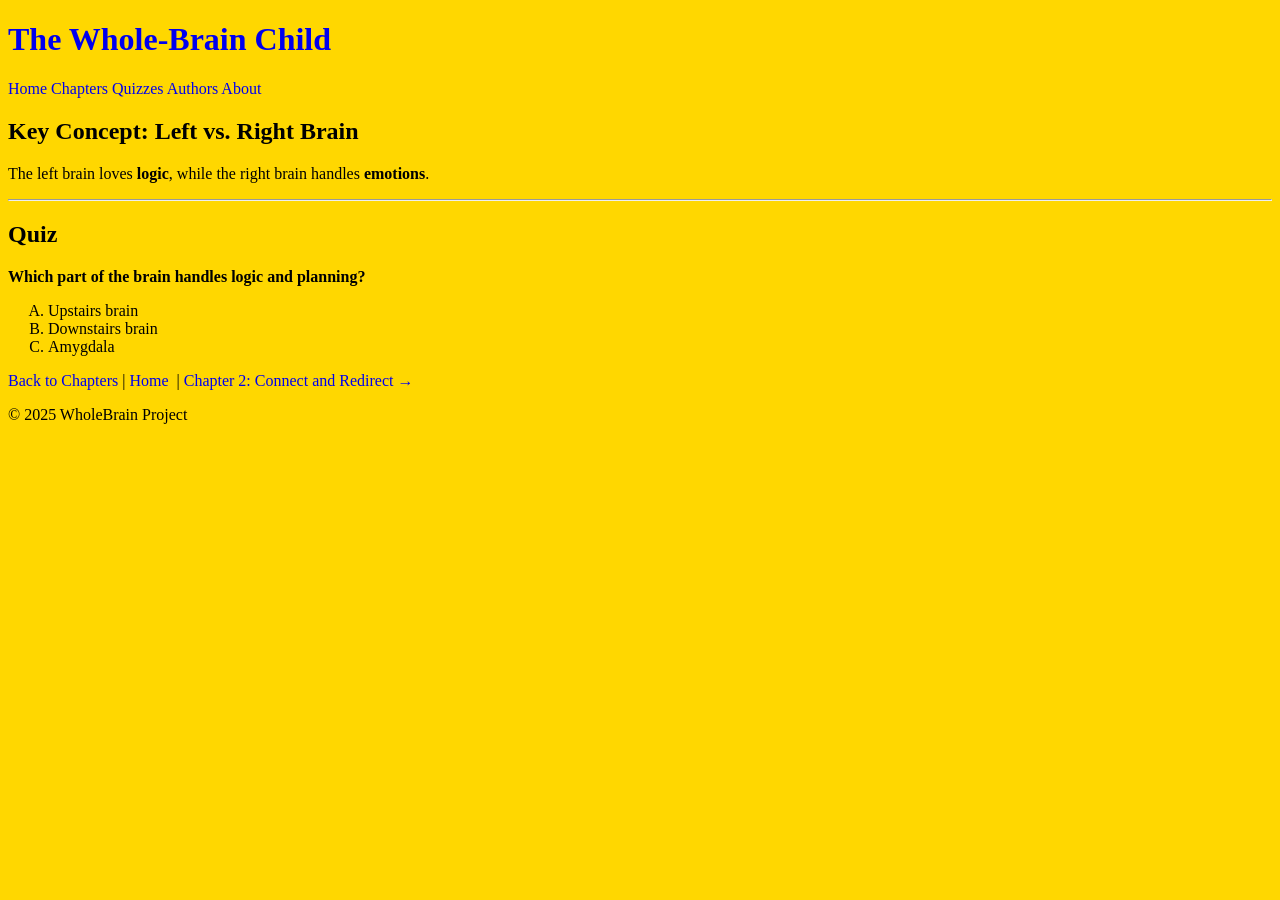
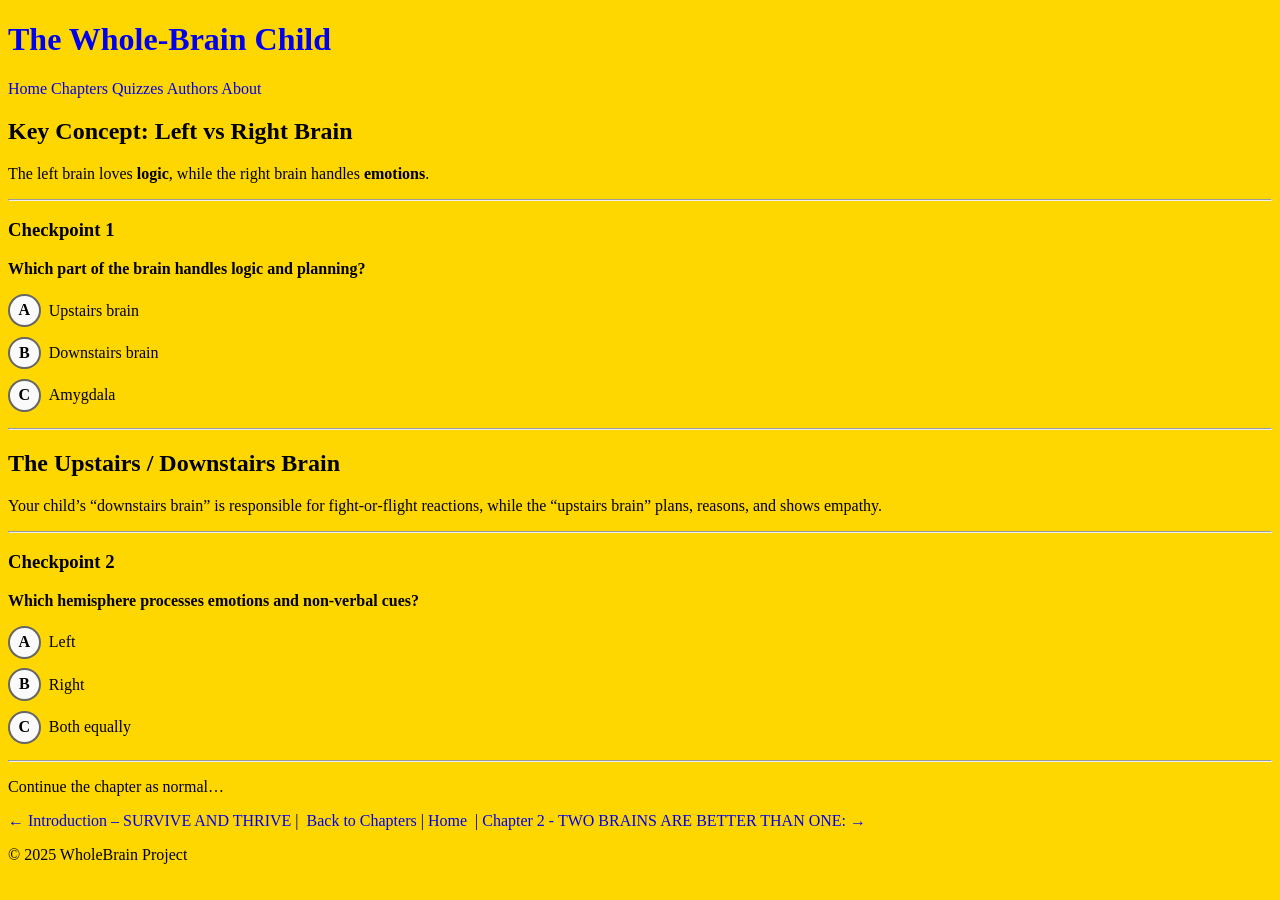
Before and after one commit to WyattAlexander-001/Book-And-Quiz-Template-Jekyll, a Jekyll site: the page built from wholeBrain/_chapters/01-ch1.md, in a window 1280 px wide. Built offline with Jekyll 4.4.1, drawn with Linux system fonts in a browser that asks for light colours.

Commit message:
added quiz functionality

```diff
--- a/wholeBrain/_chapters/01-ch1.md
+++ b/wholeBrain/_chapters/01-ch1.md
@@ -1,9 +1,28 @@
 ---
-layout: chapter        # <‑‑ use the new chapter layout
-title: "Chapter 1 – Parenting with the Brain in Mind"
-weight: 1              # field used for sorting in chapters.md
-quiz_id: ch1           # tells the layout which quiz to pull
+layout: chapter
+title:  "Chapter 1 – Parenting with the Brain in Mind"
+weight: 1
 ---
 
-## Key Concept: Left vs. Right Brain
+## Key Concept: Left vs Right Brain
 The left brain loves **logic**, while the right brain handles **emotions**.
+
+---
+
+### Checkpoint 1
+{% include quiz.html id="ch1_q1" %}   <!-- quiz right here -->
+
+---
+
+## The Upstairs / Downstairs Brain
+Your child's “downstairs brain” is responsible for fight‑or‑flight reactions,
+while the “upstairs brain” plans, reasons, and shows empathy.
+
+---
+
+### Checkpoint 2
+{% include quiz.html id="ch1_q2" %}   <!-- another quiz here -->
+
+---
+
+Continue the chapter as normal…
--- a/wholeBrain/_chapters/02-ch2.md
+++ b/wholeBrain/_chapters/02-ch2.md
@@ -1,6 +1,10 @@
 ---
 layout: chapter        # <‑‑ use the new chapter layout
-title: "Chapter 2: Connect and Redirect"
+title: "Chapter 2 - TWO BRAINS ARE BETTER THAN ONE:"
 weight: 2              # field used for sorting in chapters.md
 quiz_id: ch2           # tells the layout which quiz to pull
 ---
+
+### Whole-Brain Strategy #1: Connect and Redirect: Surfing Emotional Waves
+
+### Whole-Brain Strategy #2: Name It to Tame It: Telling Stories to Calm Big Emotions
--- a/wholeBrain/_data/quizzes.yml
+++ b/wholeBrain/_data/quizzes.yml
@@ -1,8 +1,16 @@
-ch1:
+# chapter‑1 has TWO checkpoints
+ch1_q1:
   - question: "Which part of the brain handles logic and planning?"
     choices:  ["Upstairs brain", "Downstairs brain", "Amygdala"]
     answer:   0
-ch2:
-  - question: "Name the two‑step strategy for integration."
-    choices:  ["Connect & Redirect", "Engage & Distract", "Label & Explain"]
-    answer:   0
+
+ch1_q2:
+  - question: "Which hemisphere processes emotions and non‑verbal cues?"
+    choices:  ["Left", "Right", "Both equally"]
+    answer:   1
+
+# chapter‑2, one checkpoint
+ch2_q1:
+  - question: "What are the two steps in the Connect & Redirect strategy?"
+    choices: ["Connect + Redirect", "Name + Tame", "Engage + Distract"]
+    answer: 0
--- a/wholeBrain/_includes/quiz.html
+++ b/wholeBrain/_includes/quiz.html
@@ -1,11 +1,31 @@
 {% assign qs = site.data.quizzes[include.id] %}
-<div class="quiz">
+<div class="quiz" data-quiz="{{ include.id }}">
   {% for q in qs %}
-    <p><strong>{{ q.question }}</strong></p>
-    <ol type="A">
-      {% for c in q.choices %}
-        <li>{{ c }}</li>
-      {% endfor %}
-    </ol>
+    <div class="question">
+      <p><strong>{{ q.question }}</strong></p>
+
+      <ol type="A" class="choices">
+        {% assign qnum = forloop.index0 %}
+        {% for c in q.choices %}
+          {% assign i = forloop.index0 %}
+
+          {%- if i == q.answer -%}
+            {% assign flag = "true"  %}
+          {%- else -%}
+            {% assign flag = "false" %}
+          {%- endif -%}
+
+          <li>
+            <label class="choice" data-correct="{{ flag }}">
+              <input type="radio" name="q{{ include.id }}_{{ qnum }}" />
+              <span class="letter"></span>
+              <span class="text">{{ c }}</span>
+            </label>
+          </li>
+        {% endfor %}
+      </ol>
+
+      <p class="feedback" hidden></p>
+    </div>
   {% endfor %}
 </div>
--- a/wholeBrain/_layouts/default.html
+++ b/wholeBrain/_layouts/default.html
@@ -25,5 +25,8 @@
   <footer>
     <p>&copy; 2025 WholeBrain Project</p>
   </footer>
+
+  <script src="/assets/quiz.js"></script>
+
 </body>
 </html>
--- /dev/null
+++ b/wholeBrain/assets/quiz.js
@@ -0,0 +1,15 @@
+document.addEventListener("change", e => {
+    if (!e.target.matches('.quiz input[type="radio"]')) return;
+
+    const label    = e.target.closest('.choice');
+    const correct  = label.dataset.correct === "true";
+    const qBlock   = label.closest('.question');
+    const feedback = qBlock.querySelector('.feedback');
+
+    // reset highlights for this question
+    qBlock.querySelectorAll('.choice').forEach(l => l.classList.remove('right','wrong'));
+
+    label.classList.add(correct ? 'right' : 'wrong');
+    feedback.textContent = correct ? "Correct! 🎉" : "Not quite — try again.";
+    feedback.hidden = false;
+  });
--- a/wholeBrain/assets/style.css
+++ b/wholeBrain/assets/style.css
@@ -9,3 +9,39 @@
 a:hover {
     color: green
 }
+
+/* --- basic quiz styling -------------------- */
+/* reset list */
+.quiz .choices { list-style:none; padding-left:0; }
+
+/* container for each option */
+/* container for each option */
+.quiz .choice {
+    display: flex;
+    align-items: center;
+    gap: .5rem;
+    cursor: pointer;
+    margin: .6rem 0;
+  }
+
+/* hide the radio but keep accessibility */
+.quiz .choice input { position:absolute; left:-9999px; }
+
+/* auto‑numbered circular letter badge */
+.quiz .choices { counter-reset:letters; }
+.quiz .letter::before {
+  counter-increment:letters;
+  content:counter(letters, upper-alpha);
+}
+.quiz .letter {
+  width:1.8rem; height:1.8rem; line-height:1.8rem;
+  text-align:center; font-weight:600;
+  border:2px solid #666; border-radius:50%;
+  background:#fafafa; transition:.2s;
+}
+
+/* only the circle changes colour */
+.quiz .choice.right  .letter { background:#d4edda; border-color:#2e8b57; }
+.quiz .choice.wrong  .letter { background:#f8d7da; border-color:#b94a48; }
+
+.quiz .feedback { margin:.4rem 0 .6rem; font-weight:600; }
```
Also changed, not shown: wholeBrain/_chapters/00-ch0.md (added, +6 -0 lines), wholeBrain/_chapters/03-ch3.md (added, +14 -0 lines), wholeBrain/_chapters/04-ch4.md (added, +12 -0 lines), wholeBrain/_chapters/05-ch5.md (added, +14 -0 lines), wholeBrain/_chapters/06-ch6.md (added, +12 -0 lines), wholeBrain/_chapters/07-ch7.md (added, +12 -0 lines), README.md, git_images/2025-4-17.PNG (added), 3 other files.
